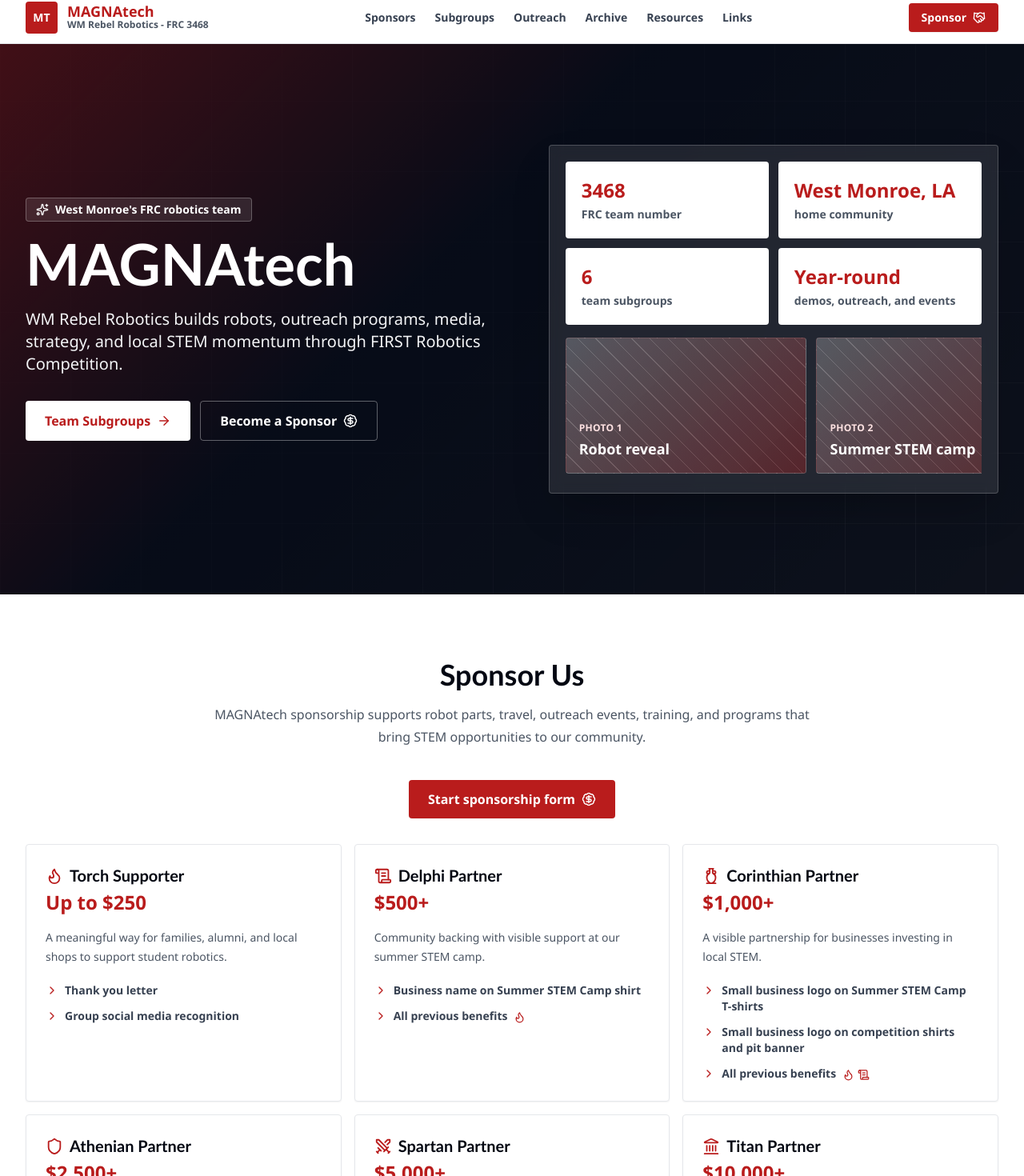
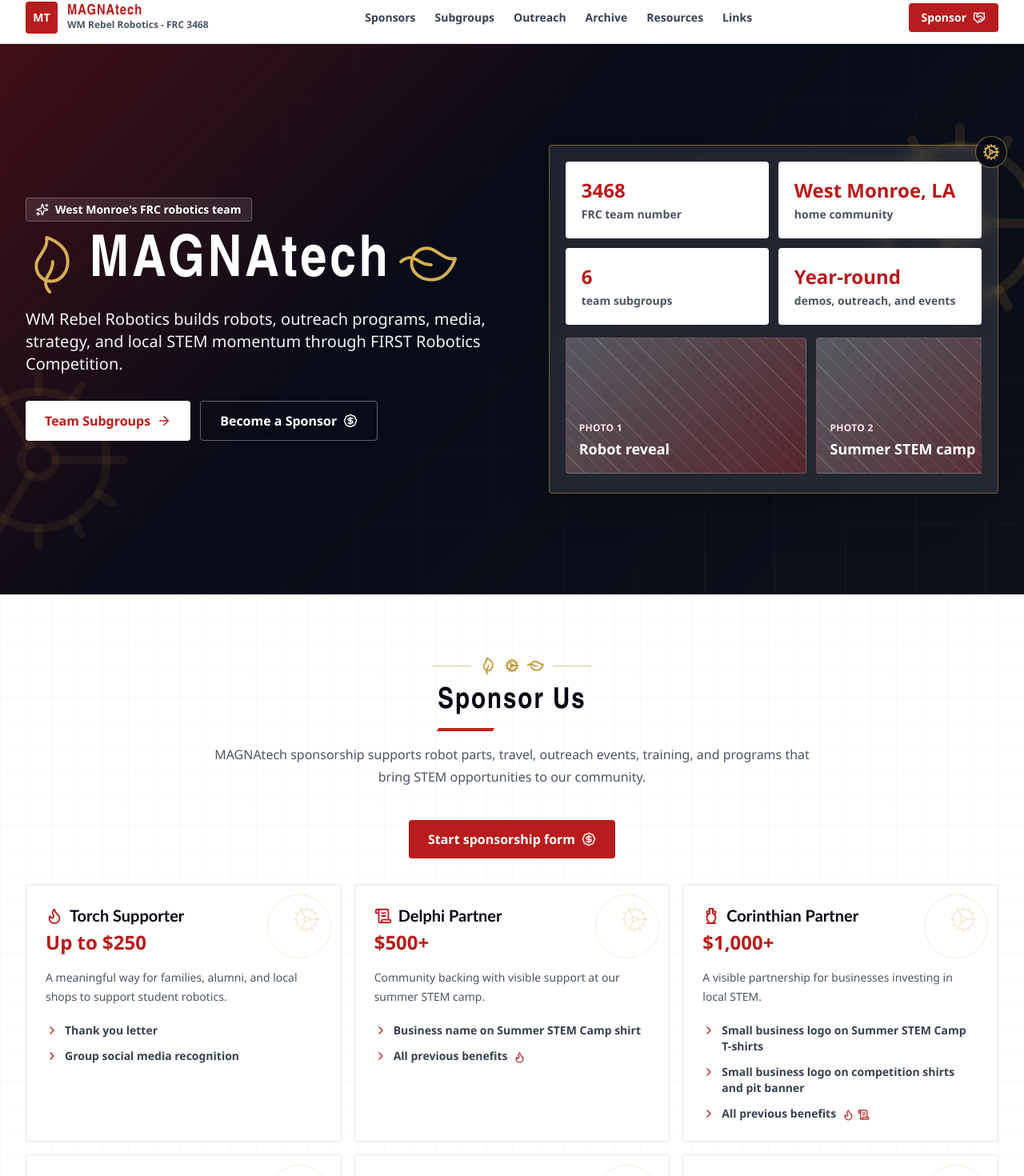
Before and after one commit to FRC-3468-MAGNAtech/teamwebsite-magnatech, a Next.js app: page / in a window 1280 px wide. Shown: the part 10-1480 px from the top of the page at 80% size. Built offline with nearby package versions, Linux system fonts and the light colour scheme.

Commit message:
Add MAGNAtech visual identity accents

```diff
--- a/app/globals.css
+++ b/app/globals.css
@@ -11,6 +11,7 @@
   --theme-page-canvas: #f3f4f6;
   --theme-font-heading: "Trebuchet MS", "Segoe UI", sans-serif;
   --theme-font-body: "Segoe UI", "Tahoma", sans-serif;
+  --theme-font-display: "DALEK", "Arial Narrow", "Trebuchet MS", sans-serif;
 }
 
 * {
@@ -37,3 +38,35 @@
 h6 {
   font-family: var(--theme-font-heading);
 }
+
+.display-font {
+  font-family: var(--theme-font-display);
+  letter-spacing: 0.055em;
+}
+
+.technical-label {
+  font-family: var(--theme-font-display);
+  letter-spacing: 0.14em;
+}
+
+.site-grid {
+  background-image: linear-gradient(rgba(196, 34, 33, 0.035) 1px, transparent 1px),
+    linear-gradient(90deg, rgba(196, 34, 33, 0.035) 1px, transparent 1px);
+  background-size: 32px 32px;
+}
+
+.angled-rule {
+  position: relative;
+}
+
+.angled-rule::after {
+  content: "";
+  position: absolute;
+  bottom: -1px;
+  left: 0;
+  width: 38%;
+  height: 4px;
+  background: var(--primary-color);
+  transform: skewX(-35deg);
+  transform-origin: left;
+}
--- a/app/page.tsx
+++ b/app/page.tsx
@@ -6,6 +6,7 @@
   ArrowRight,
   BadgeDollarSign,
   CalendarDays,
+  Cog,
   ChevronRight,
   Crown,
   Download,
@@ -17,6 +18,7 @@
   HeartHandshake,
   Instagram,
   Landmark,
+  Leaf,
   MapPin,
   Music2,
   ScrollText,
@@ -192,7 +194,14 @@
 }) {
   return (
     <div className="mx-auto mb-10 max-w-3xl text-center">
-      <h2 className="text-3xl font-bold text-gray-950 sm:text-4xl">{title}</h2>
+      <div className="mb-4 flex items-center justify-center gap-3 text-[#c59a3d]" aria-hidden="true">
+        <span className="h-px w-12 bg-[#c59a3d]/60" />
+        <Leaf size={18} strokeWidth={2.5} className="-rotate-45" />
+        <Cog size={18} strokeWidth={2.5} />
+        <Leaf size={18} strokeWidth={2.5} className="rotate-45" />
+        <span className="h-px w-12 bg-[#c59a3d]/60" />
+      </div>
+      <h2 className="display-font angled-rule inline-block pb-4 text-3xl font-bold text-gray-950 sm:text-4xl">{title}</h2>
       {children && <p className="mt-4 text-base leading-7 text-gray-600">{children}</p>}
     </div>
   );
@@ -207,7 +216,7 @@
             MT
           </div>
           <div>
-            <p className="text-lg font-black leading-none text-red-700">MAGNAtech</p>
+            <p className="display-font text-lg font-black leading-none text-red-700">MAGNAtech</p>
             <p className="text-xs font-semibold text-gray-600">WM Rebel Robotics - FRC 3468</p>
           </div>
         </Link>
@@ -248,6 +257,8 @@
       <Nav />
 
       <section className="relative overflow-hidden bg-gray-950 text-white">
+        <Cog aria-hidden="true" className="pointer-events-none absolute -right-16 top-20 h-72 w-72 text-[#c59a3d]/15" strokeWidth={1} />
+        <Cog aria-hidden="true" className="pointer-events-none absolute -left-20 bottom-10 h-64 w-64 text-[#c59a3d]/10" strokeWidth={1} />
         <div className="absolute inset-0 opacity-35">
           <div className="h-full w-full bg-[linear-gradient(135deg,rgba(196,34,33,0.92),rgba(17,24,39,0.82)_42%,rgba(255,255,255,0.12)),repeating-linear-gradient(90deg,rgba(255,255,255,0.14)_0_1px,transparent_1px_88px),repeating-linear-gradient(0deg,rgba(255,255,255,0.1)_0_1px,transparent_1px_88px)]" />
         </div>
@@ -256,7 +267,11 @@
             <p className="mb-4 inline-flex items-center gap-2 rounded border border-white/25 bg-white/10 px-3 py-1 text-sm font-semibold text-white">
               <Sparkles size={16} /> West Monroe&apos;s FRC robotics team
             </p>
-            <h1 className="text-5xl font-black leading-tight sm:text-6xl lg:text-7xl">MAGNAtech</h1>
+            <div className="flex items-center gap-4">
+              <Leaf aria-hidden="true" className="hidden h-16 w-16 -rotate-45 text-[#d5ad55] sm:block" strokeWidth={1.5} />
+              <h1 className="display-font text-5xl font-black leading-tight sm:text-6xl lg:text-7xl">MAGNAtech</h1>
+              <Leaf aria-hidden="true" className="hidden h-16 w-16 rotate-45 text-[#d5ad55] sm:block" strokeWidth={1.5} />
+            </div>
             <p className="mt-5 max-w-2xl text-lg leading-8 text-gray-100 sm:text-xl">
               WM Rebel Robotics builds robots, outreach programs, media, strategy, and local STEM momentum through FIRST Robotics Competition.
             </p>
@@ -275,7 +290,10 @@
               </a>
             </div>
           </div>
-          <div className="rounded border border-white/20 bg-white/10 p-5 shadow-2xl backdrop-blur">
+          <div className="relative rounded border border-[#c59a3d]/50 bg-white/10 p-5 shadow-2xl backdrop-blur">
+            <div className="pointer-events-none absolute -right-3 -top-3 rounded-full border border-[#d5ad55]/60 bg-gray-950/80 p-2 text-[#d5ad55]" aria-hidden="true">
+              <Cog size={22} />
+            </div>
             <div className="grid grid-cols-2 gap-3">
               {communityStats.map(([value, label]) => (
                 <div key={value} className="rounded bg-white p-5 text-gray-950">
@@ -302,7 +320,7 @@
         </div>
       </section>
 
-      <section id="sponsors" className="bg-white py-20">
+      <section id="sponsors" className="site-grid bg-white py-20">
         <div className="mx-auto max-w-7xl px-4 sm:px-6 lg:px-8">
           <SectionHeader title="Sponsor Us">
             MAGNAtech sponsorship supports robot parts, travel, outreach events, training, and programs that bring STEM opportunities to our community.
@@ -320,8 +338,9 @@
             {sponsorTiers.map((tier) => (
               <article
                 key={tier.name}
-                className={`rounded border border-gray-200 bg-white p-6 shadow-sm ${tier.name === "Olympian Partner" ? "lg:col-start-2" : ""}`}
+                className={`relative overflow-hidden rounded border border-gray-200 bg-white p-6 shadow-sm before:absolute before:right-3 before:top-3 before:h-20 before:w-20 before:rounded-full before:border before:border-[#c59a3d]/20 ${tier.name === "Olympian Partner" ? "lg:col-start-2" : ""}`}
               >
+                <Cog aria-hidden="true" className="pointer-events-none absolute right-6 top-6 text-[#c59a3d]/20" size={38} strokeWidth={1} />
                 <h3 className="flex items-center gap-2 text-xl font-black text-gray-950">
                   <tier.icon className="mt-0.5 shrink-0 text-red-700" size={22} />
                   {tier.name}
@@ -381,7 +400,8 @@
         </div>
       </section>
 
-      <section id="subgroups" className="py-20">
+      <section id="subgroups" className="relative overflow-hidden py-20">
+        <div className="pointer-events-none absolute inset-x-0 top-0 h-px bg-[#c59a3d]/50" />
         <div className="mx-auto max-w-7xl px-4 sm:px-6 lg:px-8">
           <SectionHeader title="Subgroups">
             MAGNAtech is organized into focused subgroups that support the robot, outreach, media, operations, and competition strategy.
@@ -393,8 +413,9 @@
                 <a
                   key={subgroup.slug}
                   href={`/subgroups/${subgroup.slug}`}
-                  className="rounded border border-gray-200 bg-white p-6 shadow-sm transition hover:border-red-300 hover:shadow-md"
+                  className="relative overflow-hidden rounded border border-gray-200 bg-white p-6 shadow-sm transition hover:border-[#c59a3d] hover:shadow-md"
                 >
+                  <Leaf aria-hidden="true" className="pointer-events-none absolute right-5 top-5 rotate-45 text-[#c59a3d]/25" size={42} />
                   <SubgroupIcon className="text-red-700" size={28} />
                   <h3 className="mt-4 text-xl font-black text-gray-950">{subgroup.name}</h3>
                   <p className="mt-3 text-sm leading-6 text-gray-600">{subgroup.summary}</p>
@@ -408,14 +429,15 @@
         </div>
       </section>
 
-      <section id="outreach" className="bg-white py-20">
+      <section id="outreach" className="site-grid bg-white py-20">
         <div className="mx-auto max-w-7xl px-4 sm:px-6 lg:px-8">
           <SectionHeader title="Outreach">
             Outreach, camps, and events connect MAGNAtech with schools and STEM programs across the community.
           </SectionHeader>
           <div className="grid gap-4 md:grid-cols-2 lg:grid-cols-3">
             {impactStats.map(([value, label]) => (
-              <div key={label} className="rounded border border-gray-200 bg-gray-50 p-6 text-center">
+              <div key={label} className="relative overflow-hidden rounded border border-gray-200 bg-gray-50 p-6 text-center">
+                <Cog aria-hidden="true" className="pointer-events-none absolute -right-2 -top-2 text-[#c59a3d]/20" size={42} />
                 <p className="text-4xl font-black text-red-700">{value}</p>
                 <p className="mt-2 text-sm font-bold uppercase tracking-wide text-gray-700">{label}</p>
               </div>
@@ -486,7 +508,7 @@
         </div>
       </section>
 
-      <section id="archive" className="bg-white py-20">
+      <section id="archive" className="relative overflow-hidden bg-white py-20">
         <div className="mx-auto max-w-7xl px-4 sm:px-6 lg:px-8">
           <SectionHeader title="Team Archive" />
           <div className="overflow-x-auto pb-2">
@@ -495,8 +517,9 @@
                 <a
                   key={season.year}
                   href={`/archive/${season.slug}`}
-                  className="min-w-[78%] snap-center rounded border border-gray-200 bg-gray-50 p-6 transition hover:border-red-300 hover:bg-white hover:shadow-sm sm:min-w-[44%] lg:min-w-[31%]"
+                  className="relative min-w-[78%] snap-center overflow-hidden rounded border border-gray-200 bg-gray-50 p-6 transition hover:border-[#c59a3d] hover:bg-white hover:shadow-sm sm:min-w-[44%] lg:min-w-[31%]"
                 >
+                  <Leaf aria-hidden="true" className="pointer-events-none absolute right-5 top-5 rotate-45 text-[#c59a3d]/25" size={44} />
                   <div className="flex aspect-video items-end rounded bg-[linear-gradient(135deg,rgba(196,34,33,0.16),rgba(17,24,39,0.10)),repeating-linear-gradient(45deg,rgba(196,34,33,0.18)_0_1px,transparent_1px_18px)] p-4">
                     <p className="text-sm font-bold text-gray-600">Robot pic</p>
                   </div>
@@ -524,7 +547,7 @@
         </div>
       </section>
 
-      <section id="resources" className="py-20">
+      <section id="resources" className="site-grid py-20">
         <div className="mx-auto max-w-7xl px-4 sm:px-6 lg:px-8">
           <SectionHeader title="Resources" />
           <div className="grid gap-4 md:grid-cols-3">
@@ -550,7 +573,7 @@
         <div className="mx-auto grid max-w-7xl gap-10 px-4 sm:px-6 lg:grid-cols-[0.9fr_1.1fr] lg:px-8">
           <div>
             <p className="text-sm font-bold uppercase tracking-wide text-red-300">Quick Links</p>
-            <h2 className="mt-3 text-4xl font-black">MAGNAtech links</h2>
+            <h2 className="display-font mt-3 text-4xl font-black">MAGNAtech links</h2>
             <p className="mt-4 text-base leading-7 text-gray-300">
               Social media, sponsor materials, event links, and team resources.
             </p>
```
